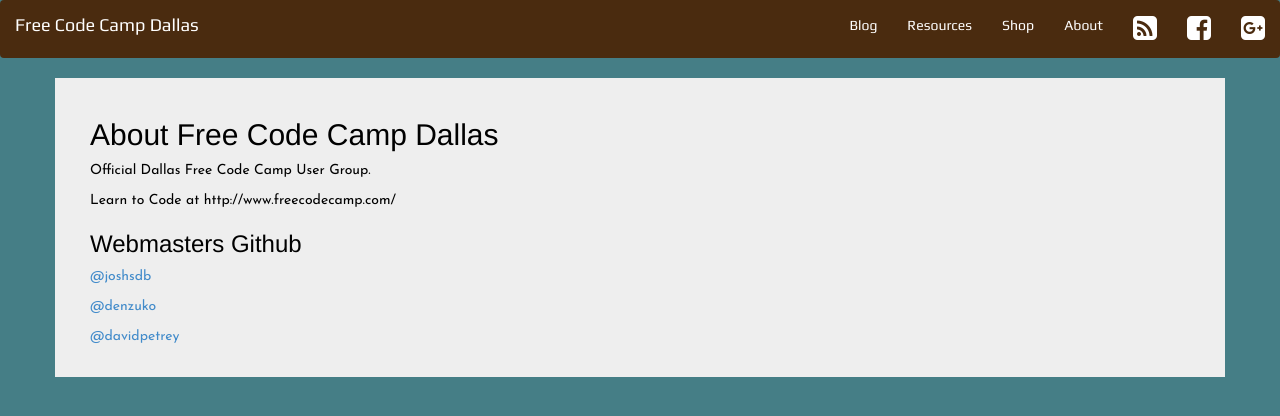
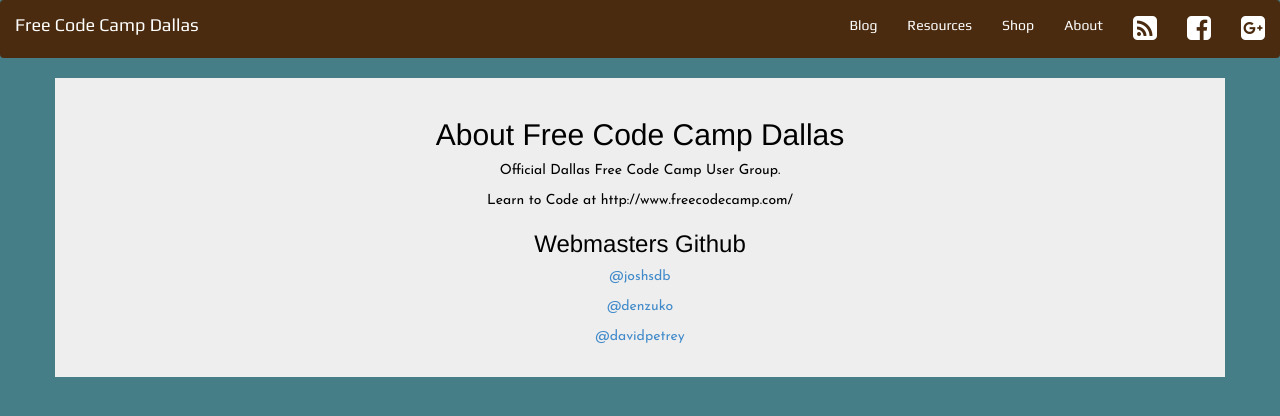
Before and after one commit to dallassoftwaredevelopers/freecodecampdallas.github.io, a Jekyll site: the page built from about/index.md, in a window 1280 px wide. Shown: the top 416 px of the page. Built offline with Jekyll 4.4.1, drawn with Linux system fonts in a browser that asks for light colours.

Commit message:
Centered Text
Enabled centering with a div tag with a style and markdown enabled

<div style="text-align: center;" markdown="1">

```diff
--- a/about/index.md
+++ b/about/index.md
@@ -6,6 +6,7 @@ sitemap:
         lastmod: 2015-12-15T14:31:54.336512812
 
 ---
+<div style="text-align: center;" markdown="1">
 
 ## About Free Code Camp Dallas
 
@@ -20,3 +21,5 @@ Learn to Code at http://www.freecodecamp.com/
 <a class="webmastgit" href="https://github.com/denzuko">@denzuko</a>
 
 <a class="webmastgit" href="https://github.com/davidpetrey">@davidpetrey</a>
+
+</div>
```
